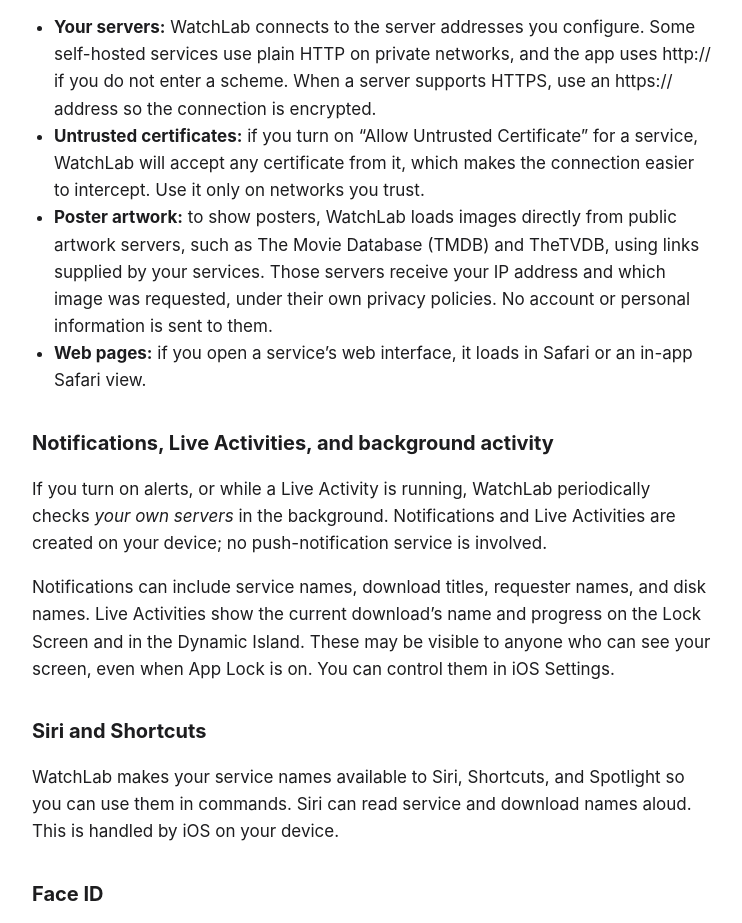
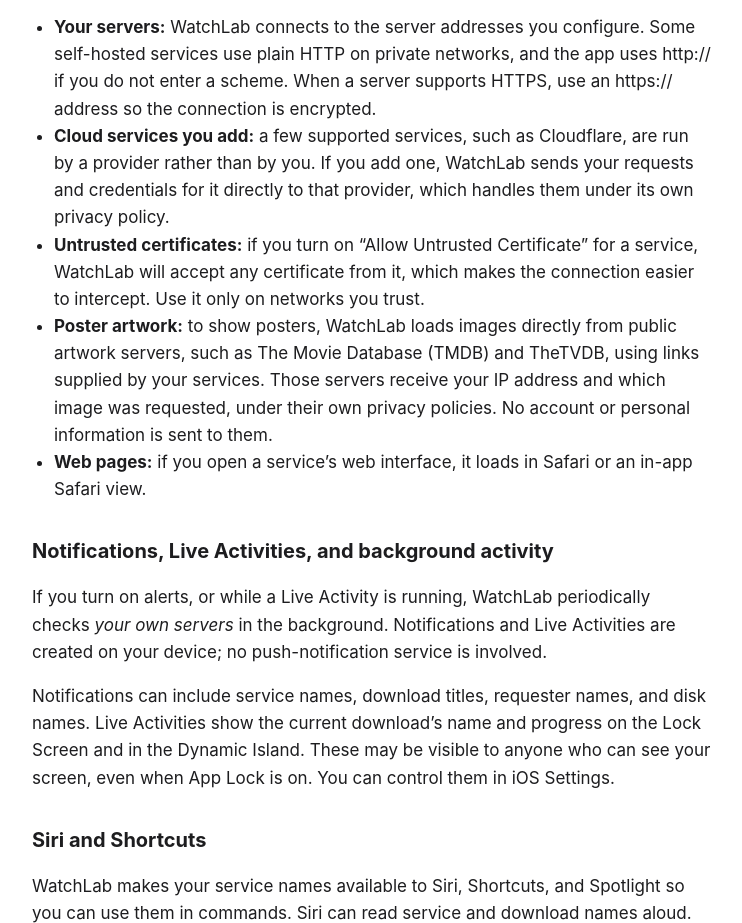
Before and after one commit to 16Awaldner/potential-garbanzo, a plain HTML site: page privacy-policy-walds-watchlab.html in a window 1280 px wide. Shown: the part 1366-2289 px from the top of the page, without its empty margins (268-1010 px from the left). Drawn offline with Linux system fonts and the light colour scheme.

Commit message:
other new stuff

```diff
--- a/privacy-policy-walds-watchlab.html
+++ b/privacy-policy-walds-watchlab.html
@@ -51,6 +51,7 @@
   <h2>Network connections</h2>
   <ul>
     <li><strong>Your servers:</strong> WatchLab connects to the server addresses you configure. Some self-hosted services use plain HTTP on private networks, and the app uses http:// if you do not enter a scheme. When a server supports HTTPS, use an https:// address so the connection is encrypted.</li>
+    <li><strong>Cloud services you add:</strong> a few supported services, such as Cloudflare, are run by a provider rather than by you. If you add one, WatchLab sends your requests and credentials for it directly to that provider, which handles them under its own privacy policy.</li>
     <li><strong>Untrusted certificates:</strong> if you turn on “Allow Untrusted Certificate” for a service, WatchLab will accept any certificate from it, which makes the connection easier to intercept. Use it only on networks you trust.</li>
     <li><strong>Poster artwork:</strong> to show posters, WatchLab loads images directly from public artwork servers, such as The Movie Database (TMDB) and TheTVDB, using links supplied by your services. Those servers receive your IP address and which image was requested, under their own privacy policies. No account or personal information is sent to them.</li>
     <li><strong>Web pages:</strong> if you open a service’s web interface, it loads in Safari or an in-app Safari view.</li>
```
